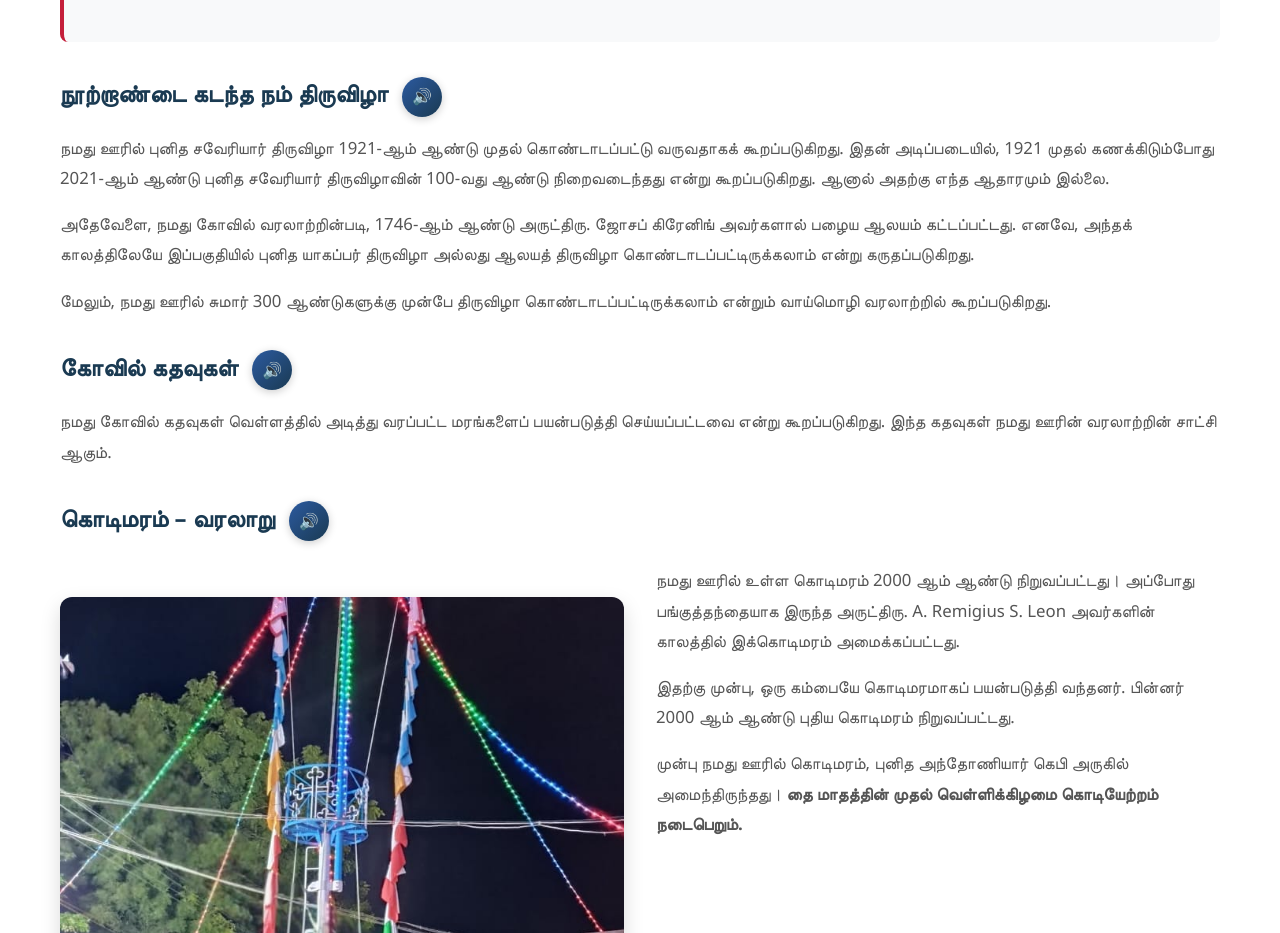
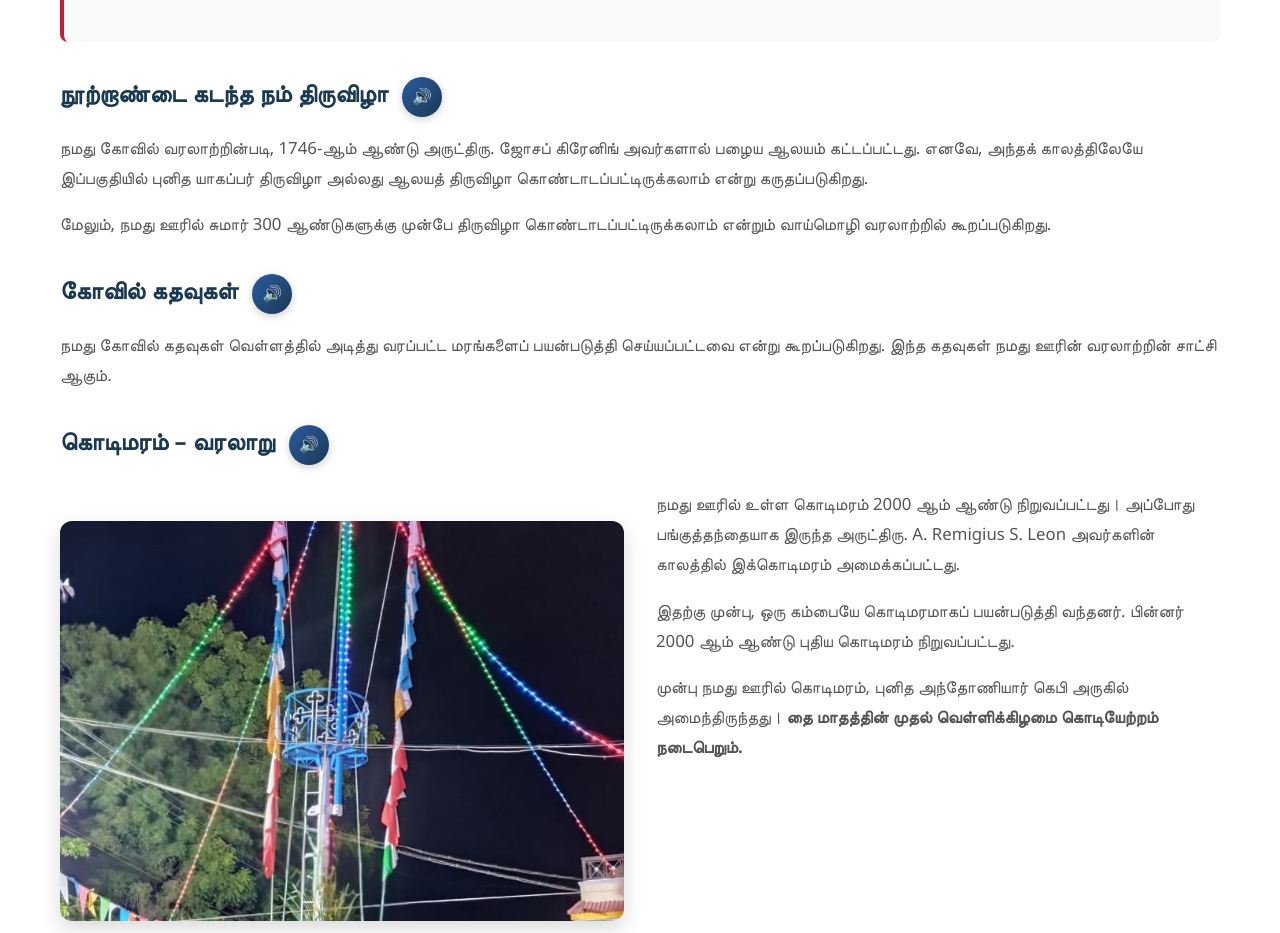
Before and after one commit to snowin941-oss/xavierchurch, a website: page index.html in a window 1280 px wide. Shown: the part 3140-4073 px from the top of the page. Drawn offline with Linux system fonts and the light colour scheme.

Commit message:
update welcome

```diff
--- a/index.html
+++ b/index.html
@@ -240,8 +240,8 @@
             </div>
 
             <h3>நூற்றாண்டை கடந்த நம் திருவிழா <button class="voice-btn" onclick="speakHeadingContent(this)">🔊</button></h3>
-            <p>நமது ஊரில் புனித சவேரியார் திருவிழா 1921-ஆம் ஆண்டு முதல் கொண்டாடப்பட்டு வருவதாகக் கூறப்படுகிறது. இதன் அடிப்படையில், 1921 முதல் கணக்கிடும்போது 2021-ஆம் ஆண்டு புனித சவேரியார் திருவிழாவின் 100-வது ஆண்டு நிறைவடைந்தது என்று கூறப்படுகிறது. ஆனால் அதற்கு எந்த ஆதாரமும் இல்லை.</p>
-            <p>அதேவேளை, நமது கோவில் வரலாற்றின்படி, 1746-ஆம் ஆண்டு அருட்திரு. ஜோசப் கிரேனிங் அவர்களால் பழைய ஆலயம் கட்டப்பட்டது. எனவே, அந்தக் காலத்திலேயே இப்பகுதியில் புனித யாகப்பர் திருவிழா அல்லது ஆலயத் திருவிழா கொண்டாடப்பட்டிருக்கலாம் என்று கருதப்படுகிறது.</p>
+
+            <p> நமது கோவில் வரலாற்றின்படி, 1746-ஆம் ஆண்டு அருட்திரு. ஜோசப் கிரேனிங் அவர்களால் பழைய ஆலயம் கட்டப்பட்டது. எனவே, அந்தக் காலத்திலேயே இப்பகுதியில் புனித யாகப்பர் திருவிழா அல்லது ஆலயத் திருவிழா கொண்டாடப்பட்டிருக்கலாம் என்று கருதப்படுகிறது.</p>
             <p>மேலும், நமது ஊரில் சுமார் 300 ஆண்டுகளுக்கு முன்பே திருவிழா கொண்டாடப்பட்டிருக்கலாம் என்றும் வாய்மொழி வரலாற்றில் கூறப்படுகிறது.</p>
 
             <h3>கோவில் கதவுகள் <button class="voice-btn" onclick="speakHeadingContent(this)">🔊</button></h3>
```
